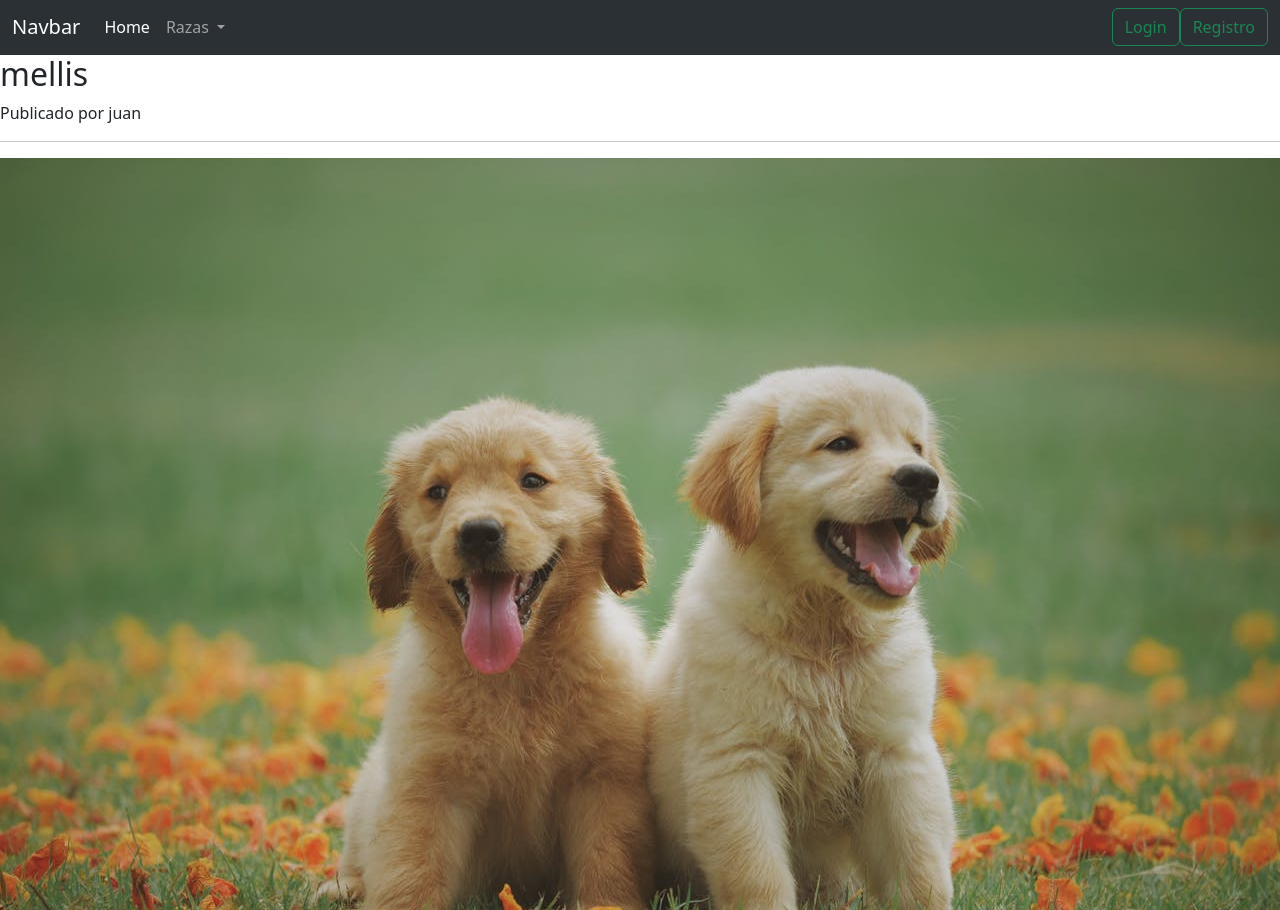
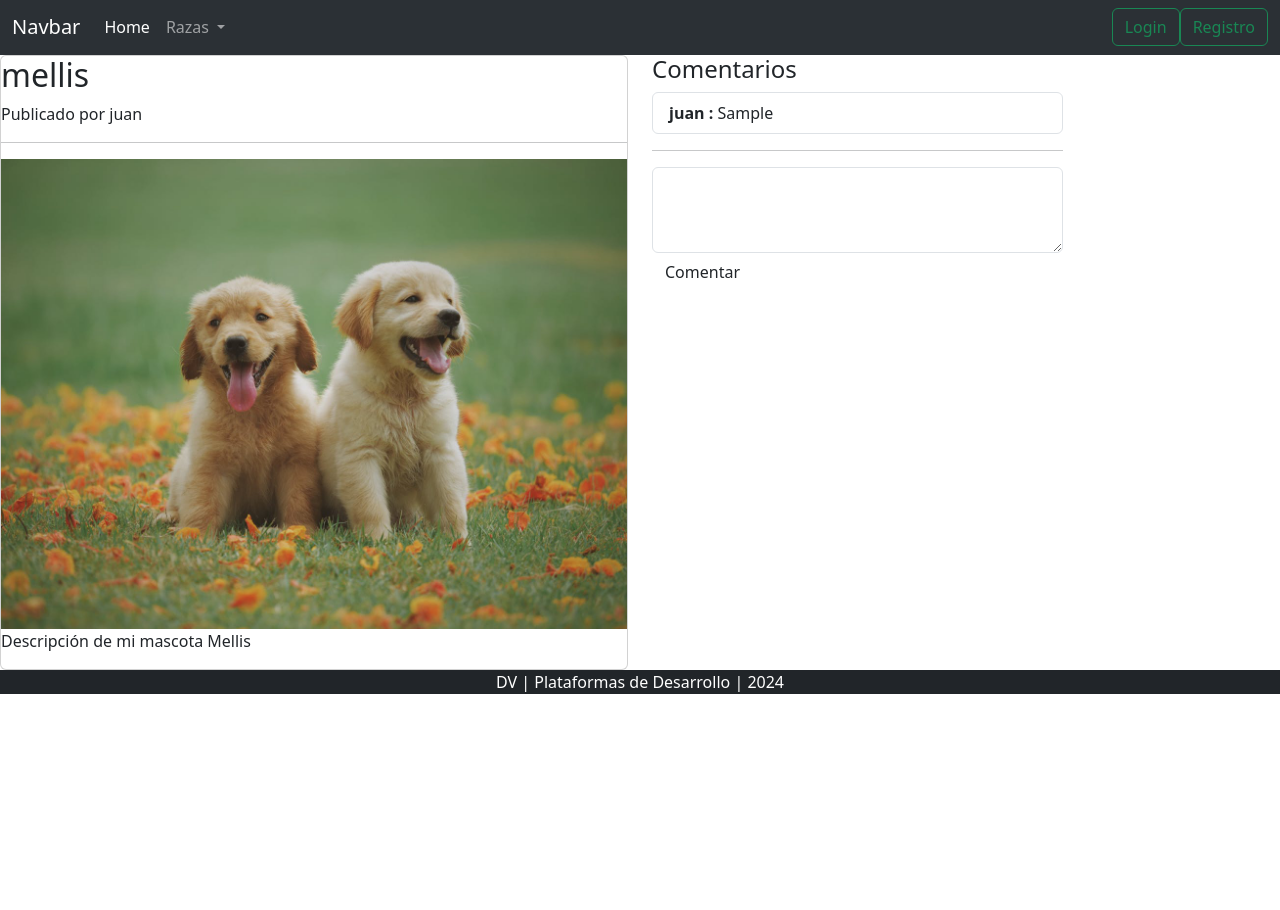
Before and after one commit to jonathancruzdev/DMM4AP-24.1-Plataformas, a PHP site: page /detalle.php?id=1 in a window 1280 px wide. Shown: the part 161-1071 px from the top of the page. After the commit the page ends 855 px from the top, so only its background shows below. Run offline with PHP 8.4, Linux system fonts and the light colour scheme; data comes from the database, SQL or seed files in the repository; tables that the repository leaves empty or names only in its code hold one stand-in row (values such as "Sample post").

Commit message:
Clase 12 - Creación de comentarios

```diff
--- a/Clase_12/detalle.php
+++ b/Clase_12/detalle.php
@@ -7,6 +7,13 @@
             FROM mascotas
             INNER JOIN usuarios ON usuarios.id_usuario = mascotas.id_usuario
             WHERE id_mascota = $id_mascota";
+
+    $sqlComentarios = "SELECT id_comentario, detalle, nombre
+                        FROM comentarios
+                        INNER JOIN usuarios ON usuarios.id_usuario = comentarios.id_usuario
+                        WHERE id_mascota = $id_mascota";
+    $respuestaComentarios =  mysqli_query($conexion, $sqlComentarios);
+
     // Ejecuto la consulta
     // Convierto la respuesta en un array asociativo
     $respuesta = mysqli_fetch_assoc( mysqli_query($conexion, $sql) );
@@ -21,11 +28,37 @@
     require_once('html/nav.html');
 ?>
 <main>
-    <h2> <?php echo($nombreMascota); ?>  </h2>
-    <span> Publicado por  <?php echo($usuarionombre); ?></span>
-    <hr>
-    <img src="<?php echo($fotoURL); ?>" alt="<?php echo($nombre); ?>">
-    <p> <?php echo($descripcion); ?></p>
+    <div class="row">
+        <div class="col-md-6">
+            <div class="card">
+                <h2> <?php echo($nombreMascota); ?>  </h2>
+                <span> Publicado por  <?php echo($usuarionombre); ?></span>
+                <hr>
+                <img src="<?php echo($fotoURL); ?>" alt="<?php echo($nombre); ?> class='img-fluid'">
+                <p> <?php echo($descripcion); ?></p>
+            </div>
+        </div>
+        <div class="col-md-4">
+            <h4>Comentarios</h4>
+            <ul class="list-group">
+                <?php
+                    while(  $array = mysqli_fetch_assoc( $respuestaComentarios) ){
+                    $detalle = $array['detalle'];
+                    $nombre = $array['nombre'];
+
+
+                    echo("<li class='list-group-item'><strong> $nombre :</strong> $detalle</li>");
+                }
+                ?>
+            </ul>
+            <hr>
+            <form action="comentarioGuardar.php?id=<?php echo($id_mascota);?>" method="post">
+                <textarea name="detalle"  cols="30" rows="3" class="form-control"></textarea>
+                <button class="btn btn-succes" type="submit" class="btn btn-dark">Comentar</button>
+            </form>
+        </div>
+    </div>
+
 
 </main>
 <?php
```
Also changed, not shown: Clase_12/comentarioGuardar.php (added, +17 -0 lines).
